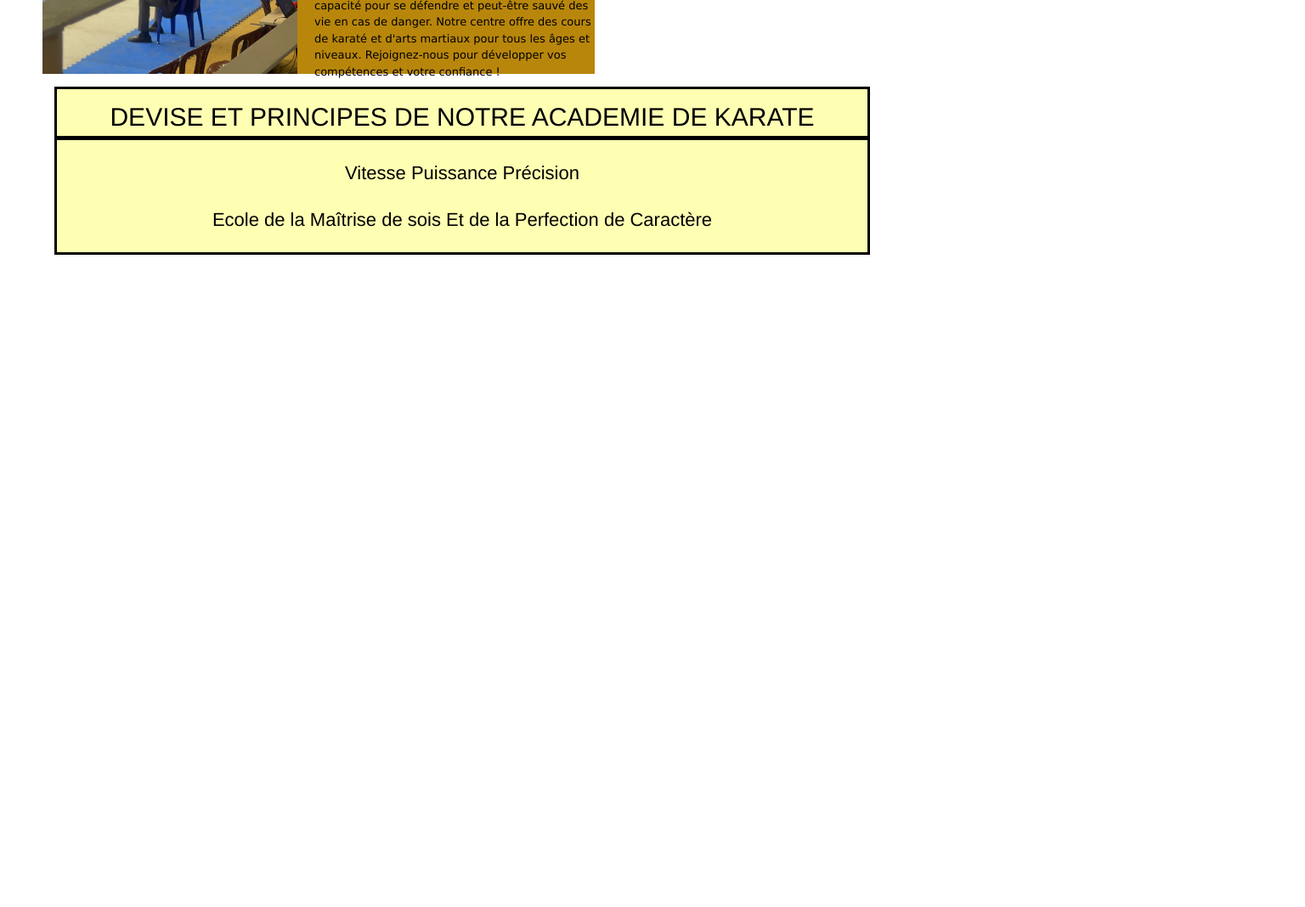
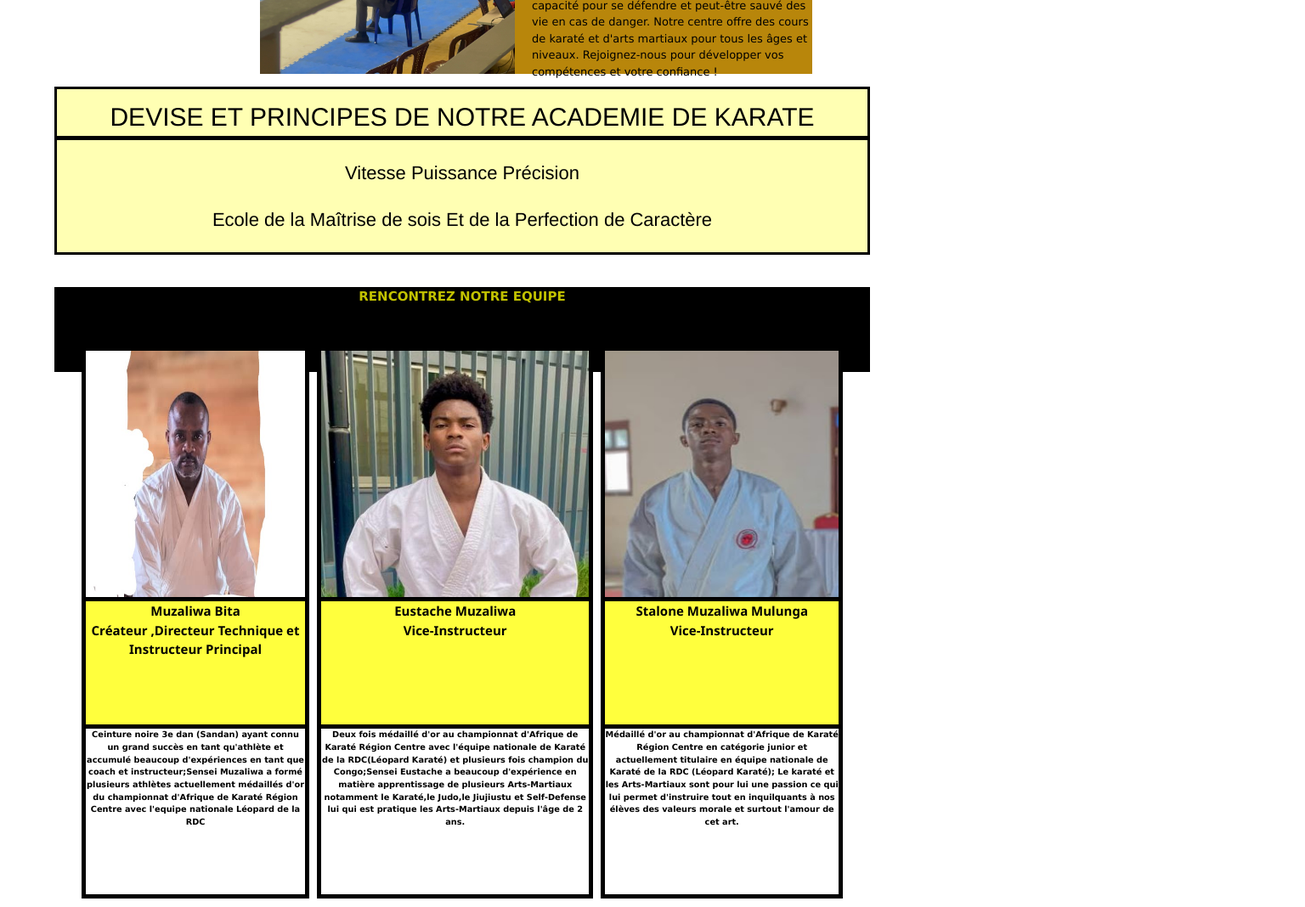
Before and after one commit to Eustache-18/KARATE, a plain HTML site: page index.html in a window 1280 px wide. Shown: the part 1138-2206 px from the top of the page at 85% size, 1536 px wide, since content can reach past the window. Before the commit the page ends 1438 px from the top, so only its background shows below. Drawn offline with nearby package versions, Linux system fonts and the light colour scheme.

Commit message:
Add some picture for the crew

```diff
--- a/index.html
+++ b/index.html
@@ -106,7 +106,7 @@
             .page2{
                 display: flex;
                 position: relative;
-                left: 0;
+                left: 20%;
             }
             .container_text{
                 display: block;
@@ -151,6 +151,57 @@
                 color: black;
                 font-size: 22px;
             }
+            .Notre_Equipe{
+                display: block;
+            }
+            .Notre_Equipe_Titre{
+                background-color: black;
+                color: rgba(255, 255, 0, 0.76);
+                text-align: center;
+                height: 100px;
+                width: 75%;
+                font-size: 100%;
+                font-weight: 600;
+                margin-left: 5%;
+                margin-top: 3%;
+
+            }
+            .Equipe_image_Texte{
+                display: flex;
+                width: 70%;
+                margin-left: 7.5%;
+                gap: 1%;
+            }
+            .Equipe_image img{
+                width: 100%;
+                border: solid black;
+                border-width: 5px;
+                height: 300px;
+                margin-top: -30px;
+            }
+            .Equipe_image h3{
+                border-bottom: solid black;
+                border-width: 5px;
+                border-inline: solid black;
+                border-inline-width: 5px;
+                height: 150px;
+                margin: 0;
+                font-weight: 600;
+                background-color: rgba(255, 255, 0, 0.76);
+                text-align: center;
+                font-size: 100%;
+            }
+            .Equipe_image p{
+                border-bottom: solid black;
+                border-width: 5px;
+                border-inline: solid black;
+                border-inline-width: 5px;
+                height: 200px;
+                margin-top: 0%;
+                text-align: center;
+                font-size: 65%;
+                font-weight: 600;
+            }
             @media screen and (max-width: 872px) {
                 header{
                     width: 100%;
@@ -179,6 +230,10 @@
                     position: relative;
                     left: 40%;
                 }
+                .page2{
+                    position: relative;
+                    left: 0;
+                }
             }
             @media screen and (max-width: 700px) {
                 .ul_Du_Header{
@@ -202,6 +257,15 @@
                 }
                 .text{
                     font-size: xx-small;
+                }
+                .Equipe_image_Texte{
+                    display: block;
+                }
+                .Equipe_image p{
+                    font-size: 70%;
+                }
+                .Equipe_image h3{
+                    font-size: 20px;
                 }
             }
             @media screen and (max-width: 564px){
@@ -254,6 +318,32 @@
                 <p class="Devise"> Vitesse Puissance Précision </p>
                 <p class="Principes"> Ecole de la Maîtrise de sois Et de la Perfection de Caractère </p>
             </div>
+            <div class="Notre_Equipe">
+                <div class="Notre_Equipe_Titre">RENCONTREZ NOTRE EQUIPE</div>
+                <div class="Equipe_image_Texte">
+                    <div class="Equipe_image"> <img src="IMG-20250202-WA0019-EDIT.jpg" alt="">
+                        <h3 class="Nom_image">Muzaliwa Bita <br>Créateur ,Directeur Technique et Instructeur Principal</h3>
+                        <p class="Texte_image_Equipe">Ceinture noire 3e dan (Sandan) ayant connu un grand succès en tant qu'athlète et
+                         accumulé beaucoup d'expériences en tant que coach et instructeur;Sensei Muzaliwa a formé plusieurs
+                         athlètes actuellement médaillés d'or du championnat d'Afrique de
+                         Karaté Région Centre avec l'equipe nationale Léopard de la RDC  </p>
+                    </div>
+                    <div class="Equipe_image"> <img src="IMG-20240617-WA0016~2.jpg" alt="">
+                        <h3 class="Nom_image">Eustache Muzaliwa<br>Vice-Instructeur</h3>
+                        <p class="Texte_image_Equipe">Deux fois médaillé d'or au championnat d'Afrique de Karaté Région Centre avec l'équipe nationale de Karaté de la RDC(Léopard Karaté) et
+                        plusieurs fois champion du Congo;Sensei Eustache a beaucoup d'expérience en matière apprentissage de plusieurs
+                        Arts-Martiaux notamment le Karaté,le Judo,le Jiujiustu et Self-Defense lui qui est pratique les
+                        Arts-Martiaux depuis l'âge de 2 ans. </p>
+                    </div>
+                    <div class="Equipe_image"> <img src="IMG-20250202-WA0016.jpg" alt="" >
+                        <h3 class="Nom_image">Stalone Muzaliwa Mulunga<br>Vice-Instructeur</h3>
+                        <p class="Texte_image_Equipe">Médaillé d'or au championnat d'Afrique de Karaté Région Centre en catégorie
+                        junior et actuellement titulaire en équipe nationale de Karaté de la RDC (Léopard Karaté); Le karaté et les
+                        Arts-Martiaux sont pour lui une passion ce qui lui permet d'instruire tout en inquilquants à nos
+                        élèves des valeurs morale et surtout l'amour de cet art. </p>
+                    </div>
+                </div>
+            </div>
         </div>
     </body>
     <script>
```
Also changed, not shown: IMG-20240617-WA0016~2.jpg (added), IMG-20250202-WA0016.jpg (added), IMG-20250202-WA0019-EDIT.jpg (added).
